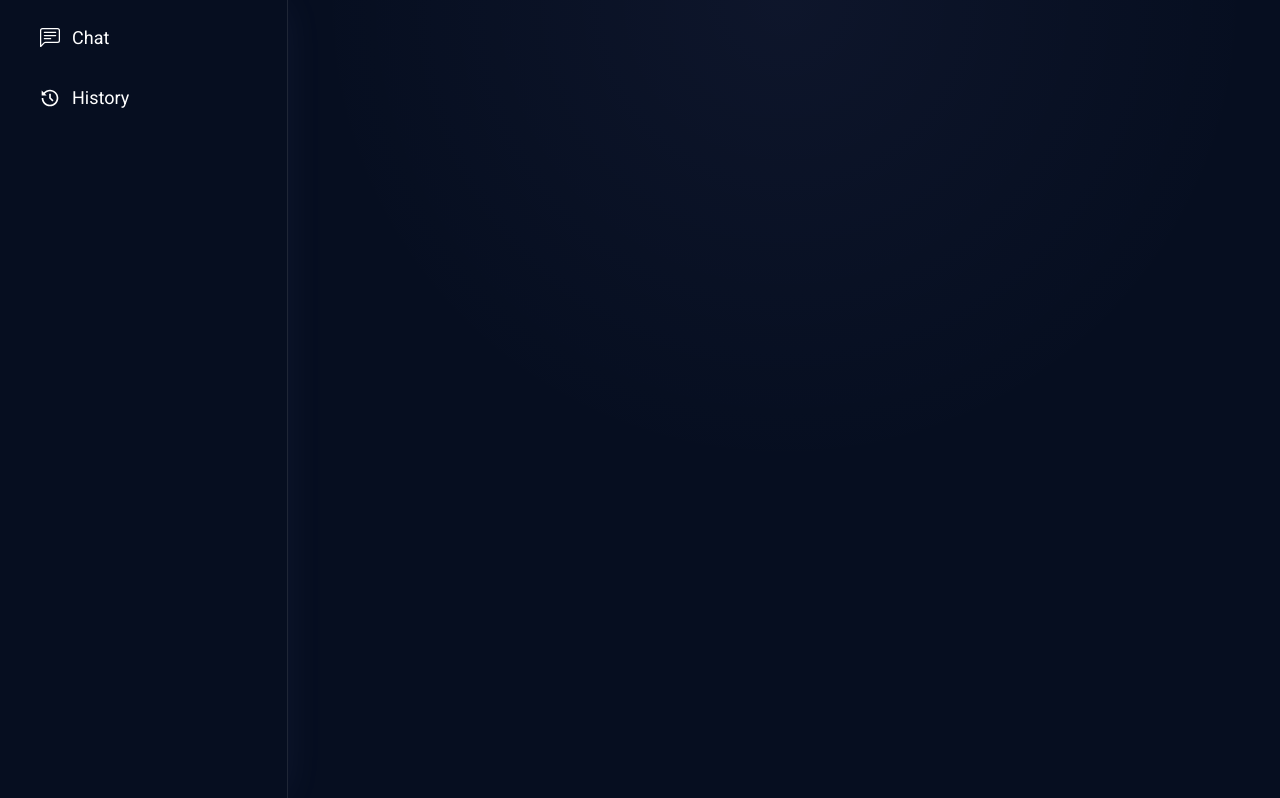
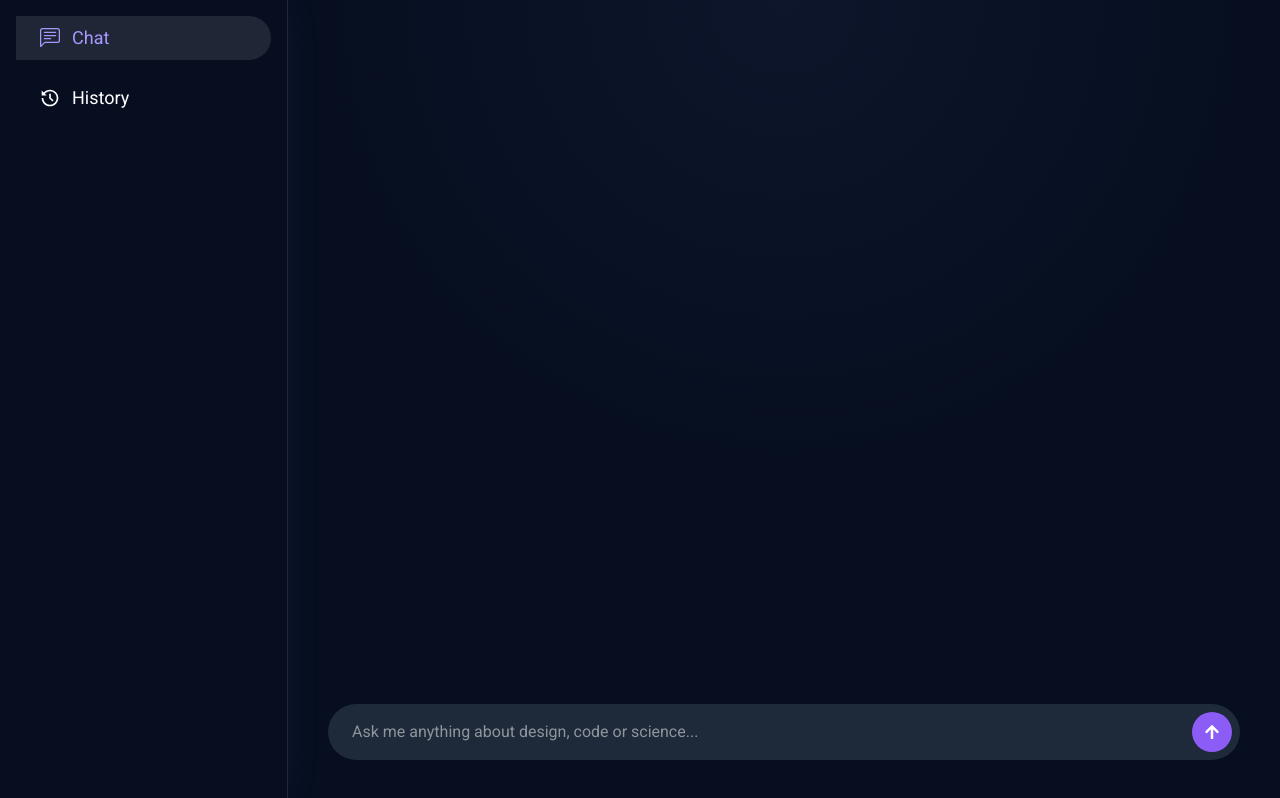
Before and after one commit to AnnielDev/ChatCore-AI, a React (Vite) app: page / in a window 1280 px wide. Built offline with nearby package versions, Linux system fonts and the light colour scheme.

Commit message:
fix: update chat route path in sidebar and router configuration

```diff
--- a/src/layout/SideBar.tsx
+++ b/src/layout/SideBar.tsx
@@ -3,7 +3,7 @@ import { BsChatLeftText } from "react-icons/bs";
 import { RiHistoryFill } from "react-icons/ri";
 export default function SideBar() {
   const navItems = [
-    { name: "Chat", path: "/chat", icon: BsChatLeftText },
+    { name: "Chat", path: "/", icon: BsChatLeftText },
     { name: "History", path: "/history", icon: RiHistoryFill },
   ];
   return (
--- a/src/routes/index.ts
+++ b/src/routes/index.ts
@@ -8,7 +8,7 @@ export const router = createBrowserRouter([
     path: "/",
     Component: App,
     children: [
-      { index: true, path: "/chat", Component: Chat },
+      { index: true, Component: Chat },
       { path: "/history", Component: History },
     ],
   },
```
